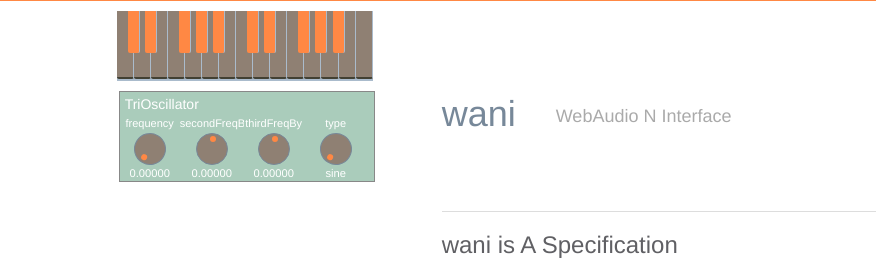
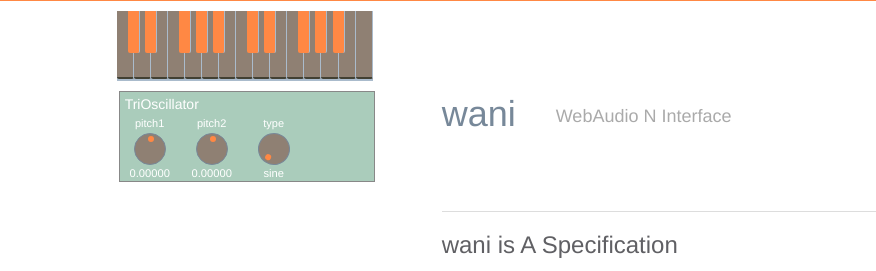
Before and after one commit to aklaswad/wani, a website: page sample/index.html in a window 1280 px wide. Shown: the top 271 px of the page, 0-876 px from the left. Drawn offline with nearby package versions, Linux system fonts and the light colour scheme; files that its build step writes are made by us from their sources.

Commit message:
UI tweaks

```diff
--- a/sample/TriOscillator.js
+++ b/sample/TriOscillator.js
@@ -70,14 +70,19 @@
         frequency: {
           description: 'frequency (hz)',
           range: [0, 20000],
+          lfoOnly: true,
         },
         secondFreqBy: {
+          shortName: 'pitch1',
           description: "multiprier for second oscillator(margin of midinote)",
-          range: [-24,24]
+          range: [-24,24],
+          step: 0.5
         },
         thirdFreqBy: {
+          shortName: 'pitch2',
           description: "multiprier for third oscillator(margin of midinote)",
-          range: [-24,24]
+          range: [-24,24],
+          step: 0.5
         }
       },
       params: {
--- a/sample/index.html
+++ b/sample/index.html
@@ -83,7 +83,7 @@ Wani.registerModule({
 });
           </textarea></div>
           <div><button id="load-delay-node">Eval</button></div>
-          <p>You can also register native AudioNode and connect for each. After eval this script, then you can see it's in the module list... it haven't Dry output tho ;)</p>
+          <p>You can also register native AudioNode. After eval this script, then you can see it's in the module list... it haven't Dry output tho ;)</p>
           <script>
 $( function () {
   $('#load-delay-node').click(function () {
--- a/sample/site.js
+++ b/sample/site.js
@@ -218,16 +218,18 @@ $(function () {
     $div.append( $h1 );
     var $knobs = $('<div />').addClass('knobs');
     $.each( (def.audioParams || []), function (pname,param) {
+      if ( param.lfoOnly ) return true;
       var range = Math.abs( this.range[0] - this.range[1] );
       var $knob = app.initKnob({
-        title: pname,
+        title: param.shortName || pname,
         width: 32,
         height: 32,
         range: range,
         min: this.range[0],
         max: this.range[1],
         description: this.description,
-        value: instance[pname].value
+        value: instance[pname].value,
+        step: param.step || range / 512,
       });
       $knob.on('change', function(evt, value) {
         instance[pname].value = value;
@@ -301,7 +303,8 @@ $(function () {
   };
 
   App.prototype.initKnob = function (opts) {
-    opts = $.extend({ min:0, max:1,width:32,height:32,step:1,sense:360},opts);
+    opts = $.extend({ min:0, max:1,width:32,height:32,step:1,sense:360, margin: 16},opts);
+    var canvasMargin = 48;
     var values, range;
     if ( opts.isSelect ) {
       values = opts.values;
@@ -318,7 +321,7 @@ $(function () {
     }
     var $box = $('<div />')
       .addClass('wani-knob-box wani-knob')
-      .css({width: opts.width + 32, height: opts.height + 32, position: 'relative'});
+      .css({width: opts.width + opts.margin*2, height: opts.height + opts.margin*2, position: 'relative'});
     $('<h2 />').css({
         textAlign: 'center',
         zIndex: 3
@@ -326,14 +329,14 @@ $(function () {
       .addClass('wani-knob-title')
       .append( $('<span />').text(opts.title) )
       .appendTo($box);
-
+    // BackSheet
     var bs = {
-      width: opts.width + 64,
-      height: opts.height + 64,
-      radius: opts.width / 2 + 15,
-      tipWidth: 28,
-      tipHeight: 10
+      width: (opts.width + opts.margin * 2)  + canvasMargin * 2,
+      height: (opts.width + opts.margin * 2) + canvasMargin * 2,
+      tipWidth: 52,
+      tipHeight: 18
     };
+    bs.radius = bs.width/2 - bs.tipWidth / 2;
     var $canvas = $('<canvas />')
       .addClass('wani-knob-backsheet')
       .attr('width', bs.width)
@@ -342,8 +345,8 @@ $(function () {
         position: 'absolute',
         width: bs.width,
         height: bs.height,
-        left: -16,
-        top: -16,
+        left: -1 * canvasMargin,
+        top: -1 * canvasMargin,
         display: 'none'
       })
       .appendTo($box);
@@ -362,18 +365,18 @@ $(function () {
       ctx.moveTo(x,y);
       ctx.lineTo(bs.width/2,bs.height/2);
       ctx.stroke();
-      ctx.font = '10px';
-      ctx.fillStyle = '#abc';
+      ctx.fillStyle = '#789';
       ctx.fillRect(x-bs.tipWidth/2,y-bs.tipHeight/2,bs.tipWidth,bs.tipHeight);
       ctx.strokeRect(x-bs.tipWidth/2,y-bs.tipHeight/2,bs.tipWidth,bs.tipHeight);
       ctx.fillStyle = '#fff';
-      ctx.fillText(value, x,y, bs.tipWidth);
+      ctx.font = 'normal lighter 14px "Courier New", arial';
+      ctx.fillText(value, x,y, bs.tipWidth - 2);
     }
     var $activeValue = $('<div />')
       .addClass('wani-knob-activevalue')
       .css({
         position: 'absolute',
-        top: opts.height + 32,
+        top: opts.height + opts.margin + canvasMargin + 3,
         width: opts.width + 32
       })
       .appendTo($box);
```
